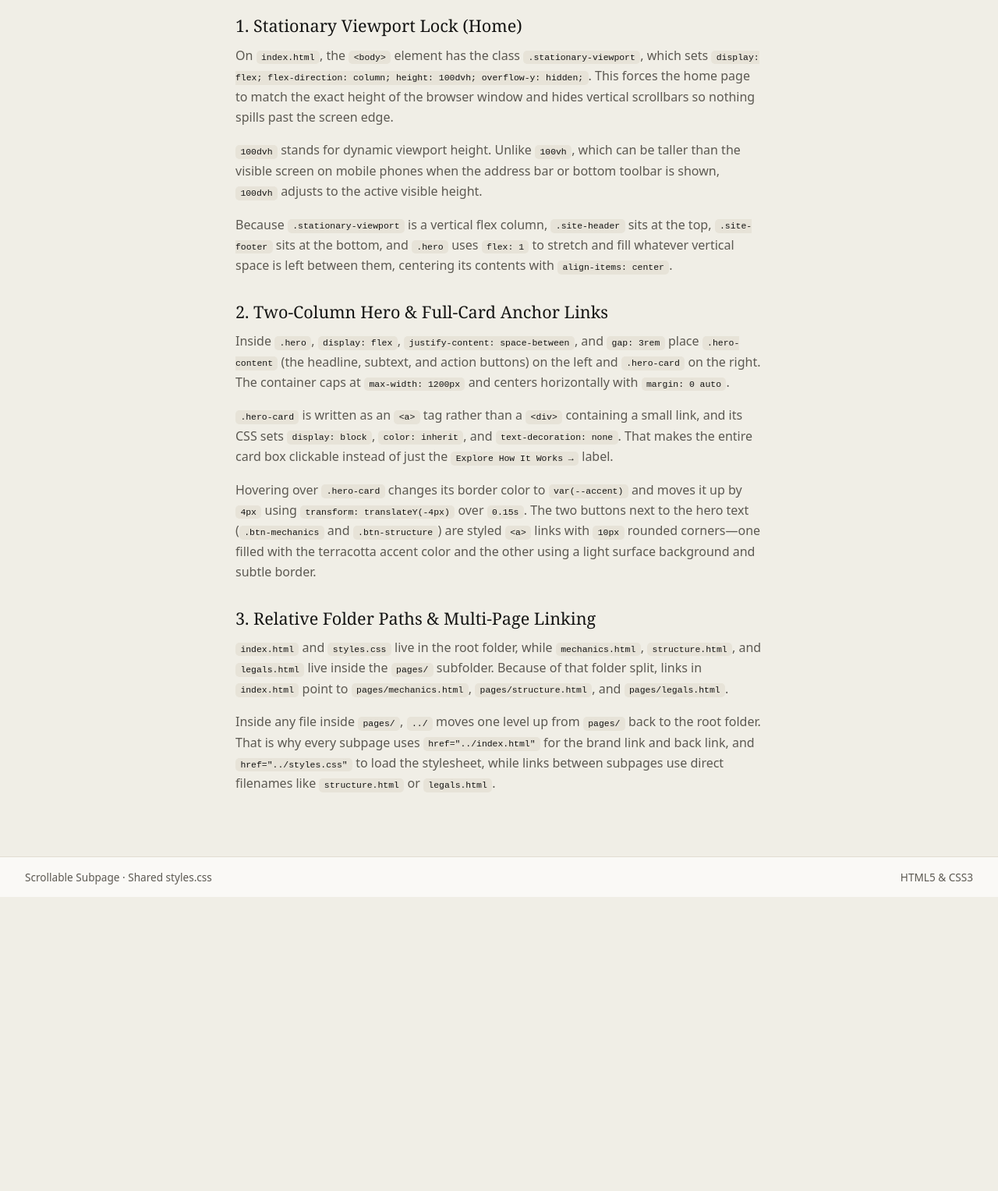
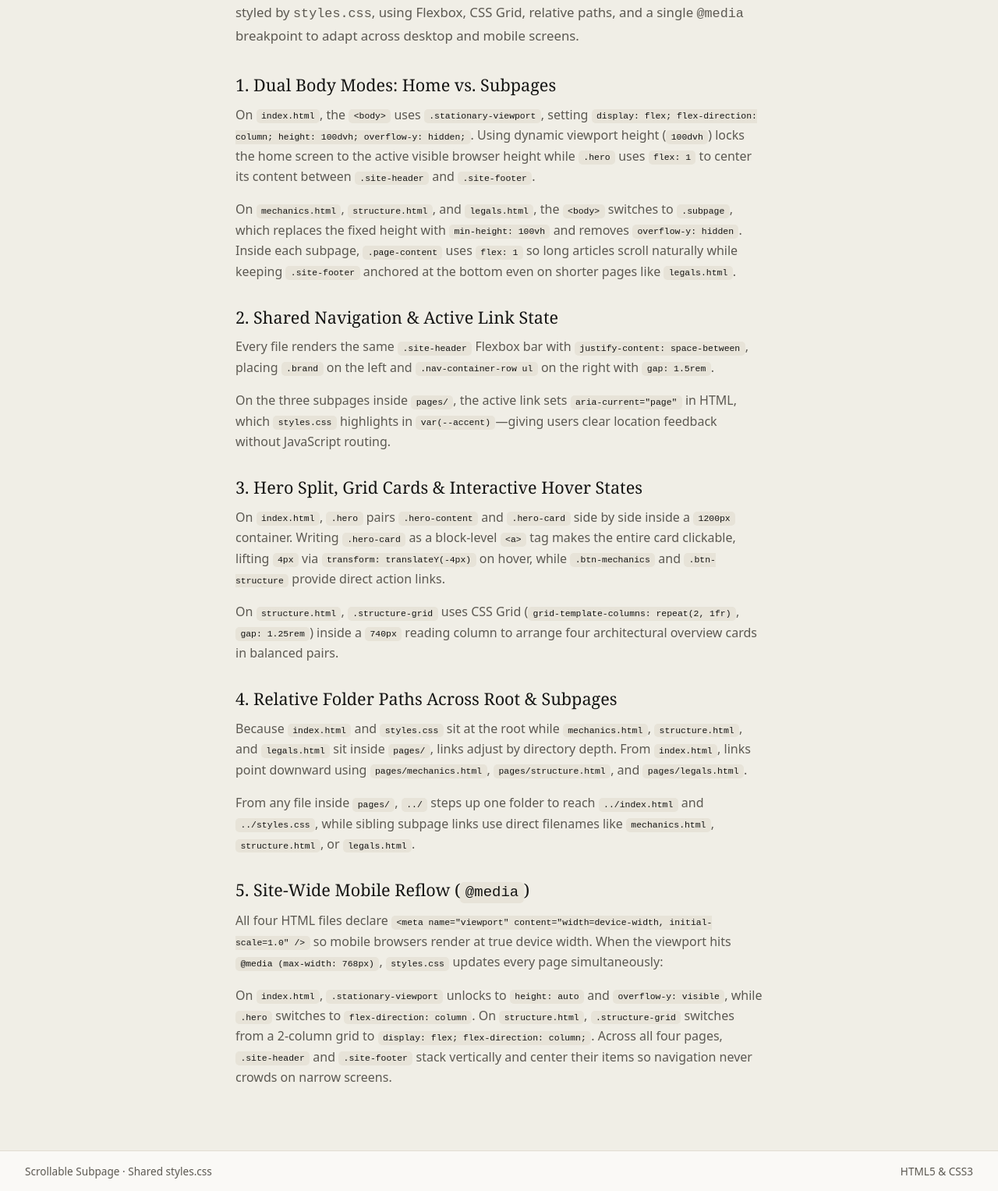
Before and after one commit to itsucloudy/UI.DOC, a plain HTML site: page pages/mechanics.html in a window 1280 px wide. Shown: the part 322-1849 px from the top of the page at 78% size. Before the commit the page ends 1472 px from the top, so only its background shows below. Drawn offline with Linux system fonts and the light colour scheme.

Commit message:
modified @media

```diff
--- a/pages/mechanics.html
+++ b/pages/mechanics.html
@@ -13,7 +13,9 @@
       <div class="nav-container-row">
         <nav aria-label="Primary navigation">
           <ul>
-            <li><a href="mechanics.html">Mechanics</a></li>
+            <li>
+              <a href="mechanics.html" aria-current="page">Mechanics</a>
+            </li>
             <li><a href="structure.html">Structure</a></li>
             <li><a href="legals.html">Legals</a></li>
           </ul>
@@ -24,90 +26,120 @@
     <main class="page-content">
       <a href="../index.html" class="back-link">← Back to Stationary View</a>
       <span class="card-tag">Core Functionality</span>
-      <h1 class="page-title">How the layout and navigation work.</h1>
+      <h1 class="page-title">How every page and layout mode works.</h1>
       <p class="page-lead">
         This site is a multi-page static HTML and CSS project with no
-        JavaScript. Each page is a separate HTML file styled by one shared
-        stylesheet, using Flexbox, CSS Grid, and relative file paths to control
-        layout and navigation.
+        JavaScript. All four HTML files—<code>index.html</code>,
+        <code>mechanics.html</code>, <code>structure.html</code>, and
+        <code>legals.html</code>—are styled by <code>styles.css</code>, using
+        Flexbox, CSS Grid, relative paths, and a single
+        <code>@media</code> breakpoint to adapt across desktop and mobile
+        screens.
       </p>
 
       <section class="text-section">
-        <h2>1. Stationary Viewport Lock (Home)</h2>
+        <h2>1. Dual Body Modes: Home vs. Subpages</h2>
         <p>
-          On <code>index.html</code>, the <code>&lt;body&gt;</code> element has
-          the class <code>.stationary-viewport</code>, which sets
+          On <code>index.html</code>, the <code>&lt;body&gt;</code> uses
+          <code>.stationary-viewport</code>, setting
           <code
             >display: flex; flex-direction: column; height: 100dvh; overflow-y:
             hidden;</code
-          >. This forces the home page to match the exact height of the browser
-          window and hides vertical scrollbars so nothing spills past the screen
-          edge.
+          >. Using dynamic viewport height (<code>100dvh</code>) locks the home
+          screen to the active visible browser height while
+          <code>.hero</code> uses <code>flex: 1</code> to center its content
+          between <code>.site-header</code> and <code>.site-footer</code>.
         </p>
         <p>
-          <code>100dvh</code> stands for dynamic viewport height. Unlike
-          <code>100vh</code>, which can be taller than the visible screen on
-          mobile phones when the address bar or bottom toolbar is shown,
-          <code>100dvh</code> adjusts to the active visible height.
-        </p>
-        <p>
-          Because <code>.stationary-viewport</code> is a vertical flex column,
-          <code>.site-header</code> sits at the top,
-          <code>.site-footer</code> sits at the bottom, and
-          <code>.hero</code> uses <code>flex: 1</code> to stretch and fill
-          whatever vertical space is left between them, centering its contents
-          with <code>align-items: center</code>.
+          On <code>mechanics.html</code>, <code>structure.html</code>, and
+          <code>legals.html</code>, the <code>&lt;body&gt;</code> switches to
+          <code>.subpage</code>, which replaces the fixed height with
+          <code>min-height: 100vh</code> and removes
+          <code>overflow-y: hidden</code>. Inside each subpage,
+          <code>.page-content</code> uses <code>flex: 1</code> so long articles
+          scroll naturally while keeping <code>.site-footer</code> anchored at
+          the bottom even on shorter pages like <code>legals.html</code>.
         </p>
       </section>
 
       <section class="text-section">
-        <h2>2. Two-Column Hero &amp; Full-Card Anchor Links</h2>
+        <h2>2. Shared Navigation &amp; Active Link State</h2>
         <p>
-          Inside <code>.hero</code>, <code>display: flex</code>,
-          <code>justify-content: space-between</code>, and
-          <code>gap: 3rem</code> place <code>.hero-content</code> (the headline,
-          subtext, and action buttons) on the left and
-          <code>.hero-card</code> on the right. The container caps at
-          <code>max-width: 1200px</code> and centers horizontally with
-          <code>margin: 0 auto</code>.
+          Every file renders the same <code>.site-header</code> Flexbox bar with
+          <code>justify-content: space-between</code>, placing
+          <code>.brand</code> on the left and
+          <code>.nav-container-row ul</code> on the right with
+          <code>gap: 1.5rem</code>.
         </p>
         <p>
-          <code>.hero-card</code> is written as an <code>&lt;a&gt;</code> tag
-          rather than a <code>&lt;div&gt;</code> containing a small link, and
-          its CSS sets <code>display: block</code>, <code>color: inherit</code>,
-          and <code>text-decoration: none</code>. That makes the entire card box
-          clickable instead of just the
-          <code>Explore How It Works →</code> label.
-        </p>
-        <p>
-          Hovering over <code>.hero-card</code> changes its border color to
-          <code>var(--accent)</code> and moves it up by <code>4px</code> using
-          <code>transform: translateY(-4px)</code> over <code>0.15s</code>. The
-          two buttons next to the hero text (<code>.btn-mechanics</code> and
-          <code>.btn-structure</code>) are styled <code>&lt;a&gt;</code> links
-          with <code>10px</code> rounded corners—one filled with the terracotta
-          accent color and the other using a light surface background and subtle
-          border.
+          On the three subpages inside <code>pages/</code>, the active link sets
+          <code>aria-current="page"</code> in HTML, which
+          <code>styles.css</code> highlights in <code>var(--accent)</code>—giving
+          users clear location feedback without JavaScript routing.
         </p>
       </section>
 
       <section class="text-section">
-        <h2>3. Relative Folder Paths &amp; Multi-Page Linking</h2>
+        <h2>3. Hero Split, Grid Cards &amp; Interactive Hover States</h2>
         <p>
-          <code>index.html</code> and <code>styles.css</code> live in the root
-          folder, while <code>mechanics.html</code>,
-          <code>structure.html</code>, and <code>legals.html</code> live inside
-          the <code>pages/</code> subfolder. Because of that folder split, links
-          in <code>index.html</code> point to <code>pages/mechanics.html</code>,
+          On <code>index.html</code>, <code>.hero</code> pairs
+          <code>.hero-content</code> and <code>.hero-card</code> side by side
+          inside a <code>1200px</code> container. Writing
+          <code>.hero-card</code> as a block-level <code>&lt;a&gt;</code> tag
+          makes the entire card clickable, lifting <code>4px</code> via
+          <code>transform: translateY(-4px)</code> on hover, while
+          <code>.btn-mechanics</code> and <code>.btn-structure</code> provide
+          direct action links.
+        </p>
+        <p>
+          On <code>structure.html</code>, <code>.structure-grid</code> uses CSS
+          Grid (<code>grid-template-columns: repeat(2, 1fr)</code>,
+          <code>gap: 1.25rem</code>) inside a <code>740px</code> reading column
+          to arrange four architectural overview cards in balanced pairs.
+        </p>
+      </section>
+
+      <section class="text-section">
+        <h2>4. Relative Folder Paths Across Root &amp; Subpages</h2>
+        <p>
+          Because <code>index.html</code> and <code>styles.css</code> sit at the
+          root while <code>mechanics.html</code>, <code>structure.html</code>,
+          and <code>legals.html</code> sit inside <code>pages/</code>, links
+          adjust by directory depth. From <code>index.html</code>, links point
+          downward using <code>pages/mechanics.html</code>,
           <code>pages/structure.html</code>, and <code>pages/legals.html</code>.
         </p>
         <p>
-          Inside any file inside <code>pages/</code>, <code>../</code> moves one
-          level up from <code>pages/</code> back to the root folder. That is why
-          every subpage uses <code>href="../index.html"</code> for the brand
-          link and back link, and <code>href="../styles.css"</code> to load the
-          stylesheet, while links between subpages use direct filenames like
-          <code>structure.html</code> or <code>legals.html</code>.
+          From any file inside <code>pages/</code>, <code>../</code> steps up
+          one folder to reach <code>../index.html</code> and
+          <code>../styles.css</code>, while sibling subpage links use direct
+          filenames like <code>mechanics.html</code>,
+          <code>structure.html</code>, or <code>legals.html</code>.
+        </p>
+      </section>
+
+      <section class="text-section">
+        <h2>5. Site-Wide Mobile Reflow (<code>@media</code>)</h2>
+        <p>
+          All four HTML files declare
+          <code
+            >&lt;meta name="viewport" content="width=device-width,
+            initial-scale=1.0" /&gt;</code
+          >
+          so mobile browsers render at true device width. When the viewport hits
+          <code>@media (max-width: 768px)</code>, <code>styles.css</code>
+          updates every page simultaneously:
+        </p>
+        <p>
+          On <code>index.html</code>, <code>.stationary-viewport</code> unlocks
+          to <code>height: auto</code> and <code>overflow-y: visible</code>,
+          while <code>.hero</code> switches to
+          <code>flex-direction: column</code>. On <code>structure.html</code>,
+          <code>.structure-grid</code> switches from a 2-column grid to
+          <code>display: flex; flex-direction: column;</code>. Across all four
+          pages, <code>.site-header</code> and <code>.site-footer</code> stack
+          vertically and center their items so navigation never crowds on
+          narrow screens.
         </p>
       </section>
     </main>
--- a/styles.css
+++ b/styles.css
@@ -340,3 +340,40 @@
   border-radius: 5px;
   font-size: 0.86em;
 }
+
+@media (max-width: 768px) {
+  .stationary-viewport {
+    height: auto;
+    overflow-y: visible;
+  }
+
+  .hero {
+    flex-direction: column;
+  }
+  .site-header {
+    display: flex;
+    flex-direction: column;
+    align-items: center;
+    padding: 0.75rem 1rem;
+    gap: 0.75rem;
+  }
+
+  .nav-container-row ul {
+    display: flex;
+    flex-wrap: wrap; /* Prevents horizontal overflow */
+    justify-content: center;
+    gap: 0.5rem 1rem;
+    padding: 0;
+    margin: 0;
+  }
+
+  .nav-container-row a {
+    font-size: 0.9rem;
+    padding: 0.25rem 0.5rem;
+  }
+
+  .structure-grid {
+    display: flex;
+    flex-direction: column;
+  }
+}
```
Also changed, not shown: pages/structure.html (+91 -61 lines).
